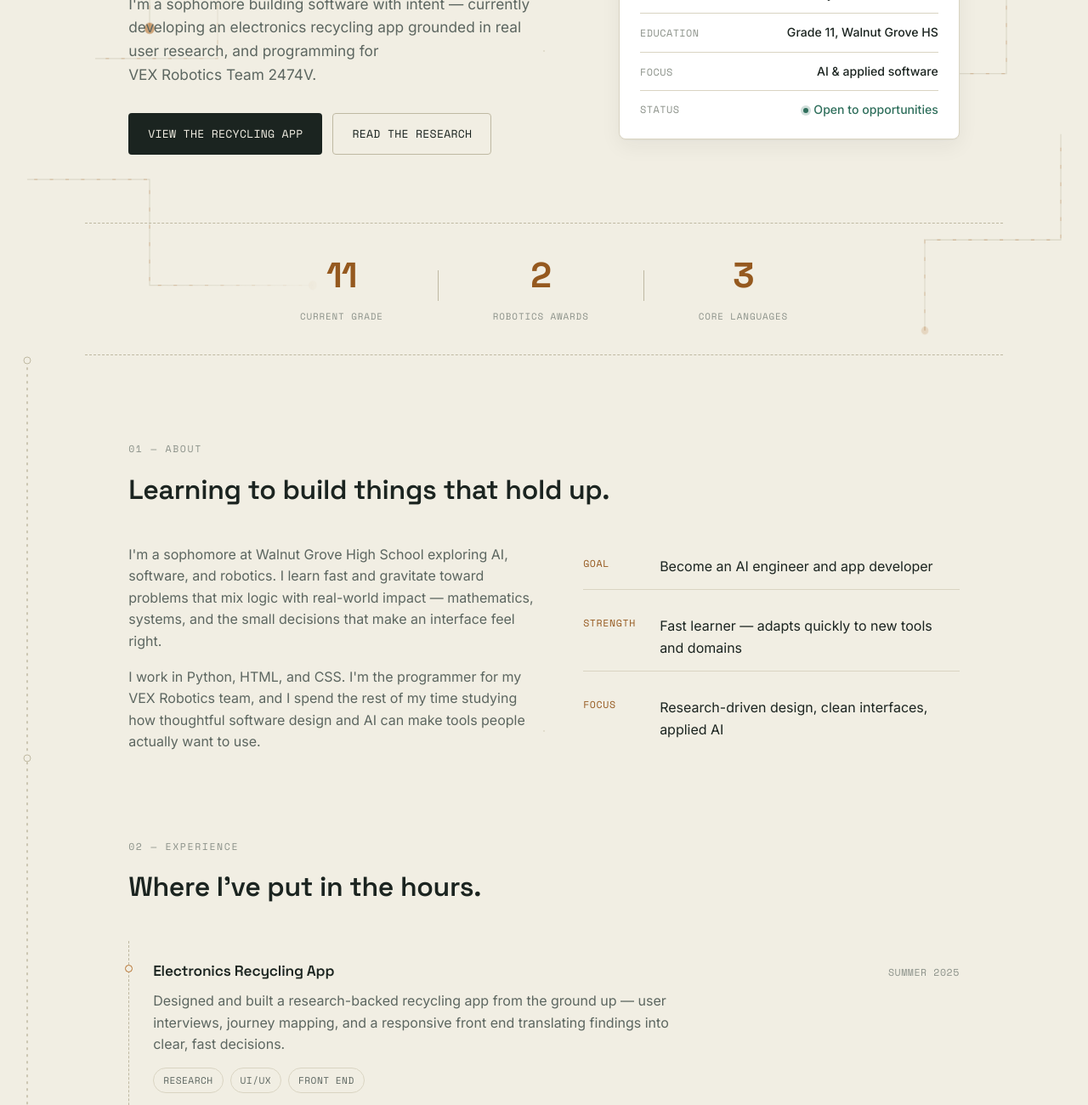
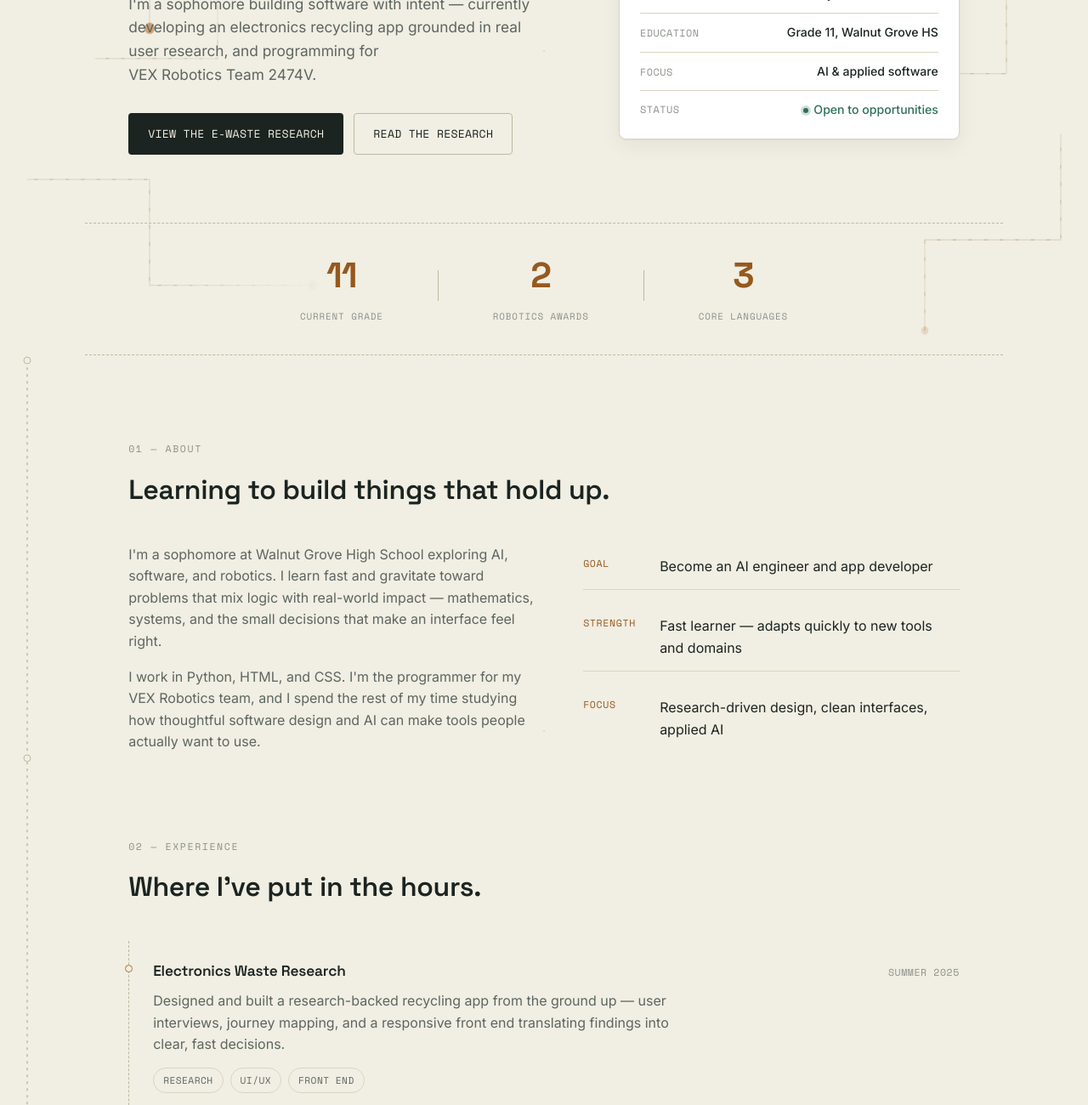
Before and after one commit to Ritvik-Vadde/About-Me, a plain HTML site: page index.html in a window 1280 px wide. Shown: the part 340-1640 px from the top of the page at 85% size. Drawn offline with nearby package versions, Linux system fonts and the light colour scheme.

Commit message:
Final with changes

```diff
--- a/index.html
+++ b/index.html
@@ -113,7 +113,7 @@
           for VEX&nbsp;Robotics&nbsp;Team&nbsp;2474V.
         </p>
         <div class="hero-actions">
-          <a href="#project" class="button button-primary">View the recycling app</a>
+          <a href="#project" class="button button-primary">View the e-waste research</a>
           <a href="#research" class="button button-ghost">Read the research</a>
         </div>
       </div>
@@ -207,7 +207,7 @@
           <div class="timeline-marker" aria-hidden="true"></div>
           <div class="timeline-content">
             <div class="timeline-top">
-              <h3>Electronics Recycling App</h3>
+              <h3>Electronics Waste Research</h3>
               <span class="timeline-date">Summer 2025</span>
             </div>
             <p>Designed and built a research-backed recycling app from the ground up — user interviews, journey mapping, and a responsive front end translating findings into clear, fast decisions.</p>
```
